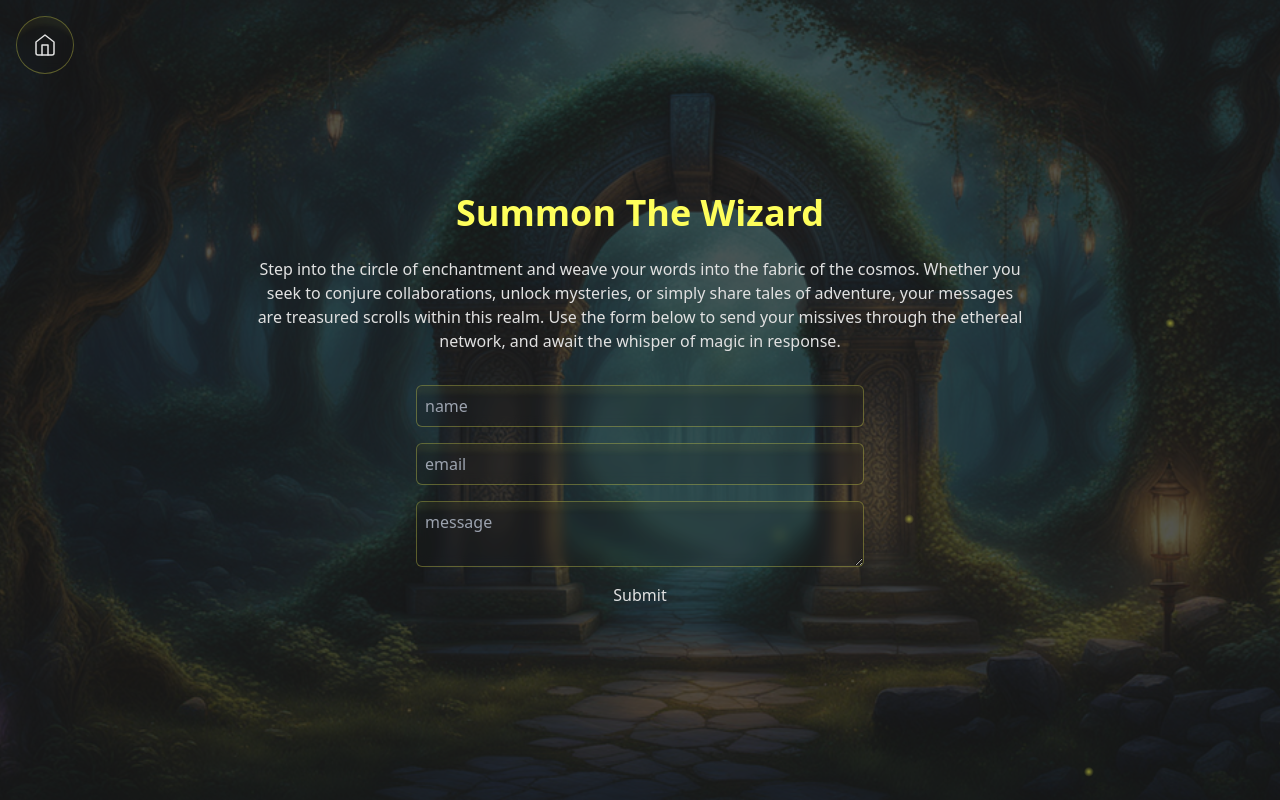
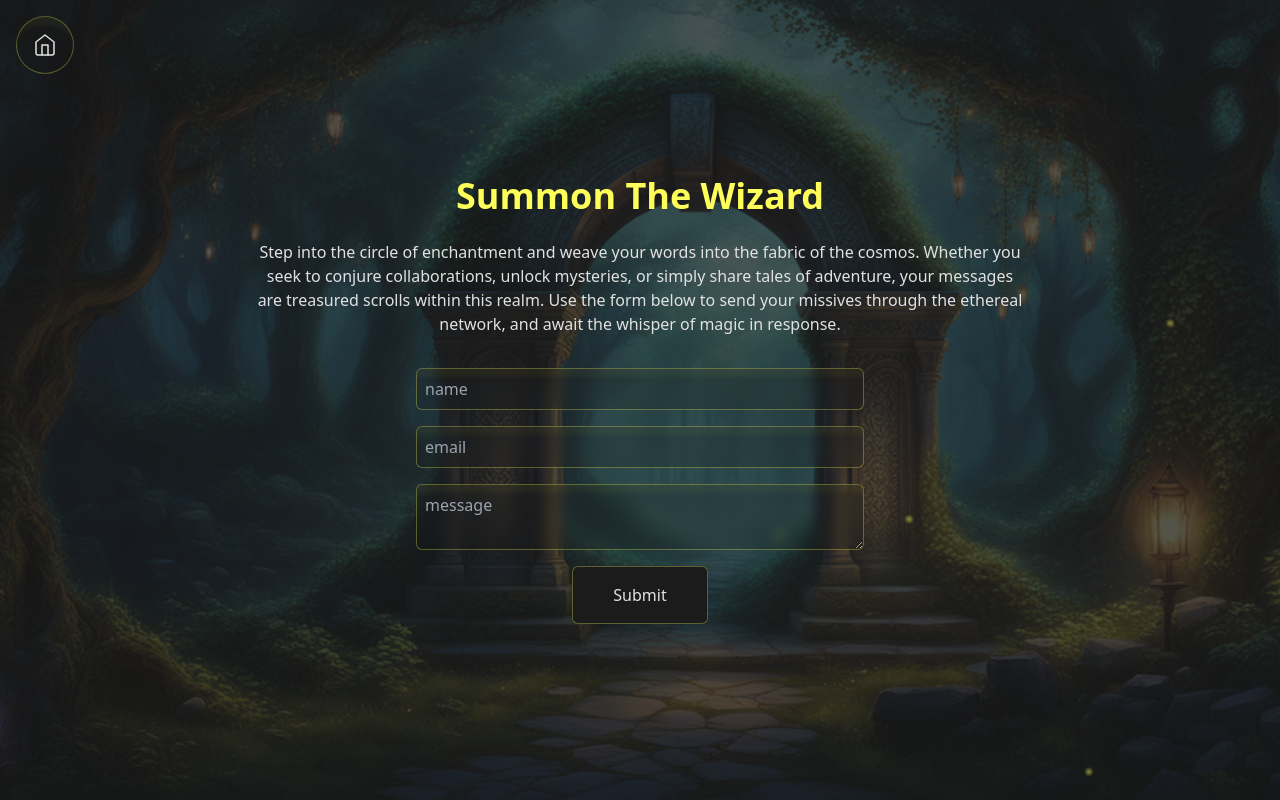
Before and after one commit to akash-panthri/3d_frontend_portfolio, a Next.js app: page /contact in a window 1280 px wide. Built offline with nearby package versions, Linux system fonts and the light colour scheme.

Commit message:
Styled submit input element in form.jsx

```diff
--- a/src/components/contact/Form.jsx
+++ b/src/components/contact/Form.jsx
@@ -29,12 +29,17 @@ export default function Form() {
         className="w-full p-2 rounded-md shadow-lg text-foreground focus:outline-none focus:ring-2 focus:ring-accent/50 custom-bg"
       />
       <textarea
-      placeholder="message"
+        placeholder="message"
         {...register("message", { required: true, max: 256, min: 50 })}
         className="w-full p-2 rounded-md shadow-lg text-foreground focus:outline-none focus:ring-2 focus:ring-accent/50 custom-bg"
       />
 
-      <input type="submit" />
+      <input
+        type="submit"
+        className="px-10 py-4 rounded-md shadow-lg bg-background border border-accent/30 border-solid
+      hover:shadow-glass-sm backdrop-blur-sm text-foreground focus:outline-none focus:ring-2 focus:ring-accent/50 cursor-pointer capitalize
+      "
+      />
     </form>
   );
 }
```
